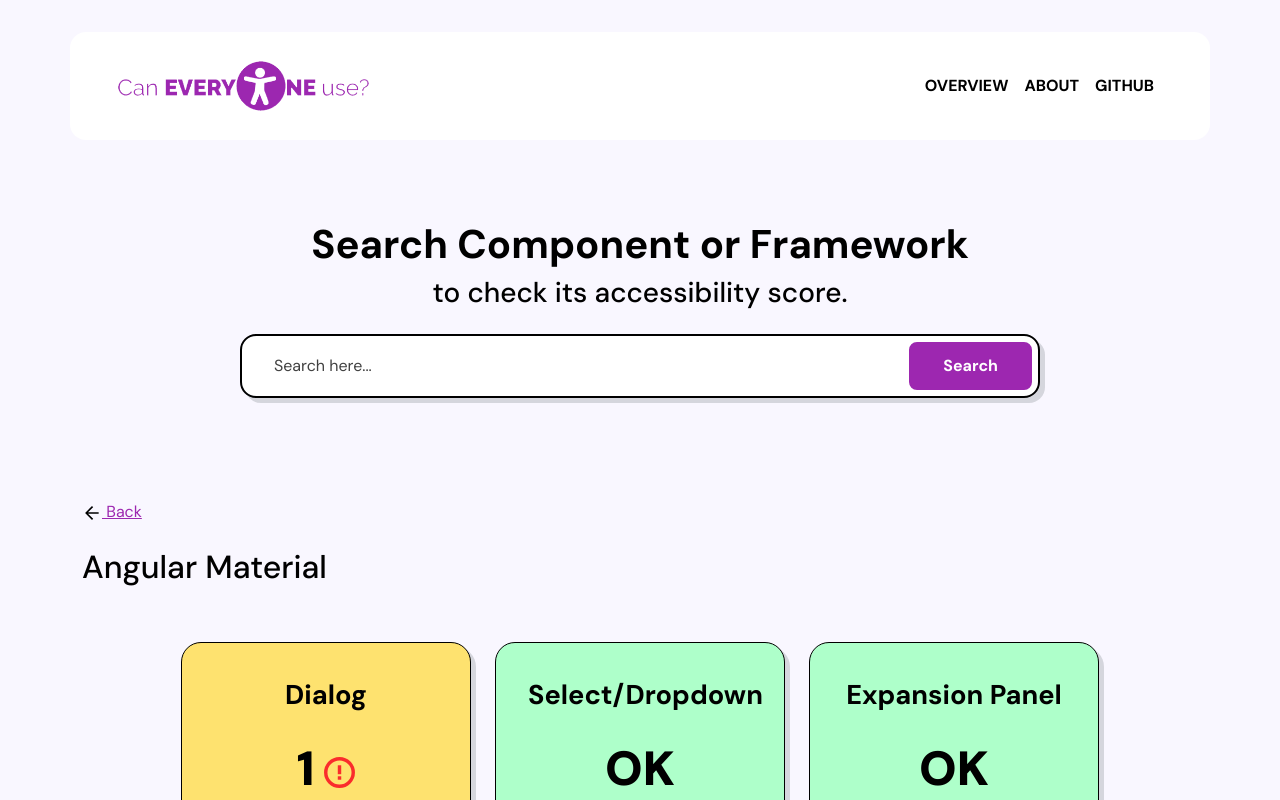
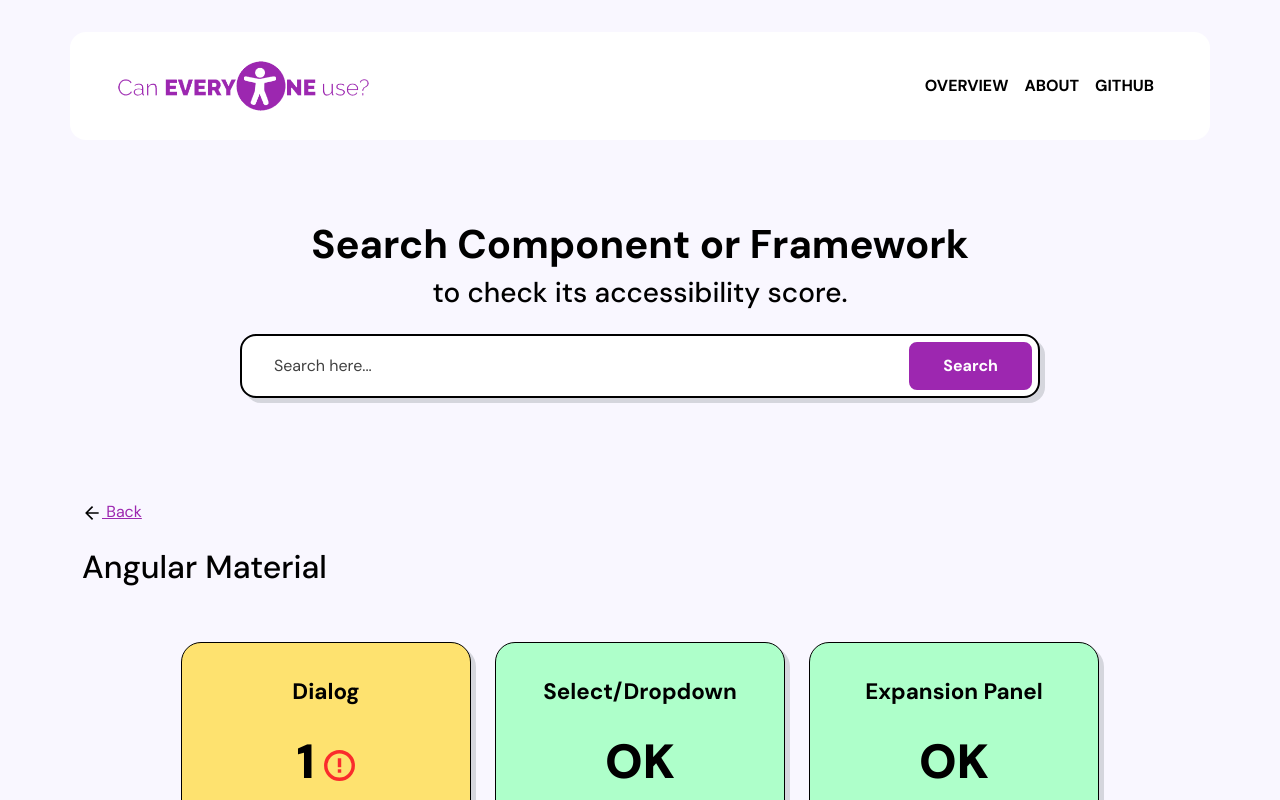
Before and after one commit to caneveryoneusetemp/caneveryoneuse_tool, a React (Create React App) app: page /angular-material in a window 1280 px wide. Shown: the top 800 px of the page. Built offline with nearby package versions, Linux system fonts and the light colour scheme.

Commit message:
change error header font size

```diff
--- a/src/sass/common.scss
+++ b/src/sass/common.scss
@@ -47,6 +47,10 @@
     }
 }
 
+.component-card-header {
+    font-size: 1.4rem;
+}
+
 .form-control-search {
     border-color: #000;
     box-shadow: 5px 5px rgba(73, 80, 87, 0.2);
```
